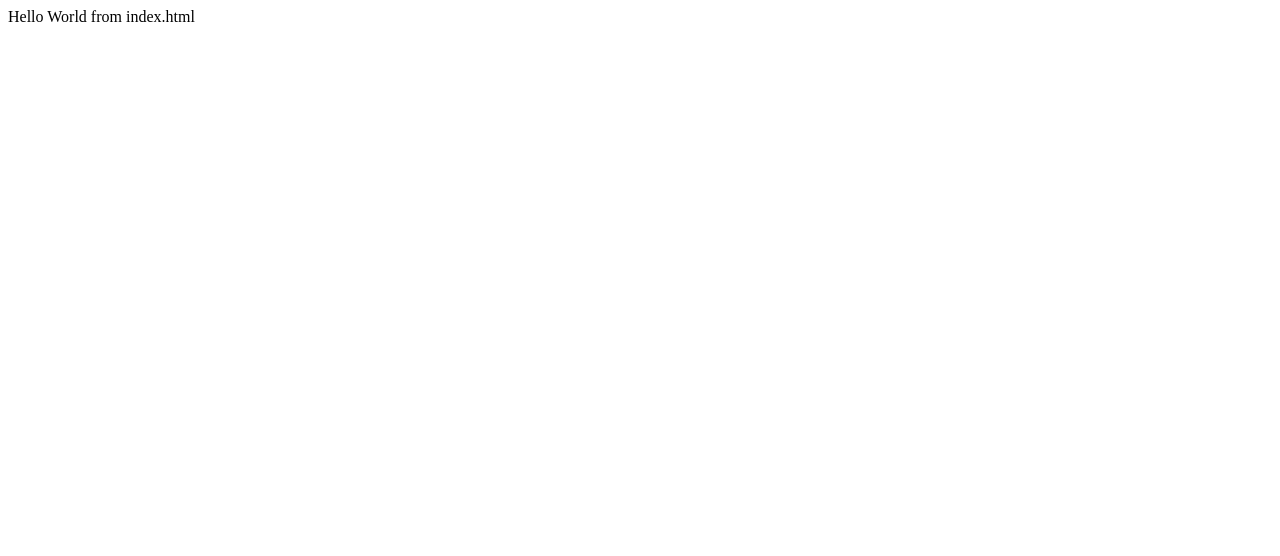
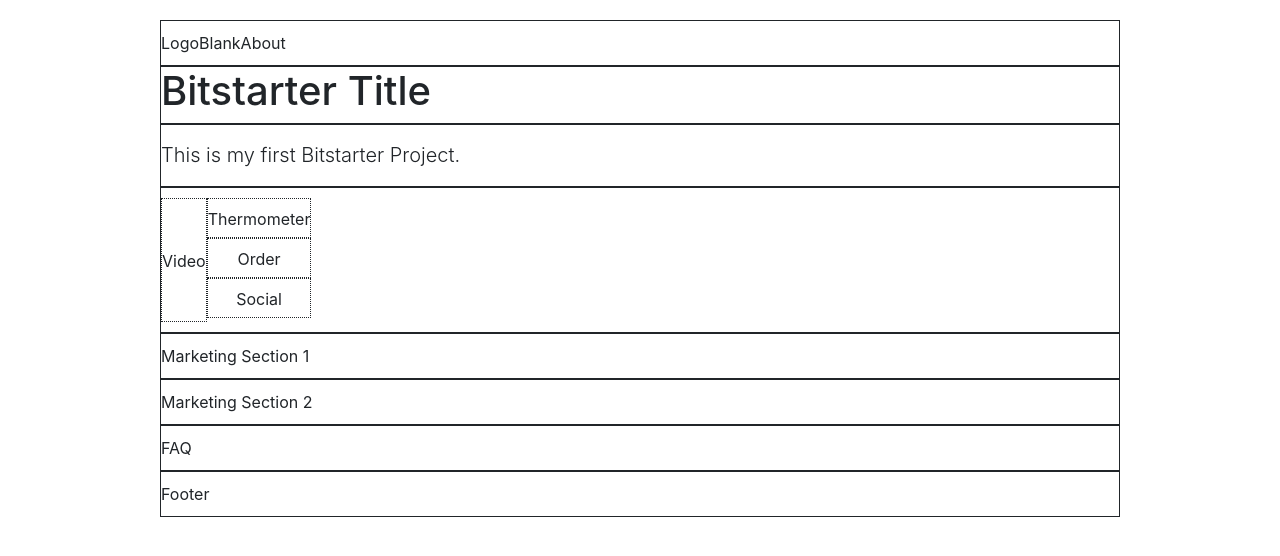
Before and after one commit to ljsalsan/bitstarter, a website: page index.html in a window 1280 px wide. Drawn offline with nearby package versions, Linux system fonts and the light colour scheme.

Commit message:
web frame structured

```diff
--- a/index.html
+++ b/index.html
@@ -1 +1,102 @@
-Hello World from index.html
+<!DOCTYPE>
+<html lang="en">
+	<head>
+		<title>My First Bitstarter</title>
+		<meta charset="utf-8">
+		<link type="text/css" rel="stylesheet"
+			href="http://twitter.github.com/bootstrap/assets/css/bootstrap.css">
+		<style type="text/css">
+			body {
+				padding-top: 20px;
+				padding-bottom: 40px;
+			}
+			.container {
+				width: 960px;
+			}
+			p.lead {
+					padding-top: 15px;
+			}
+			.navigation, .pitch, .section1, .section2, .faq, .footer {
+				padding: 10px 0px 10px 0px;
+			}
+			.video, .thermometer, .order, .social {
+				border: 1px dotted;
+				text-align: center;
+			}
+			.video {
+				/* Internal Borders have 1px width, thus need to add 4 x 1px to 120px. */
+				height: 124px;
+				line-height: 124px;
+			}
+			.thermometer, .order, .social {
+				/* line-height to vertical center: http://phrogz.net/css/vertical-align/index.html */
+				height: 40px;
+				line-height: 40px;
+			}
+			div.row {
+				border: 1px solid;
+			}
+		</style>
+	</head>
+	<body>
+		<div class="container">
+			<div class="row navigation">
+				<div class="span2 logo">
+					Logo
+				</div>
+				<div class="span6 blank">
+					Blank
+				</div>
+				<div class="span4 about">
+					About
+				</div>
+			</div>
+			<div class="row heading">
+				<div class="span12">
+					<h1>Bitstarter Title</h1>
+				</div>
+			</div>
+			<div class="row subheading">
+				<div class="span12">
+					<p class="lead">This is my first Bitstarter Project.</p>
+				</div>
+			</div>
+			<div class="row pitch">
+				<div class="span6 video">
+					Video
+				</div>
+				<div class="span6">
+					<div class="thermometer">
+						Thermometer
+					</div>
+					<div class="order">
+						Order
+					</div>
+					<div class="social">
+						Social
+					</div>
+				</div>
+			</div>
+			<div class="row section1">
+				<div class="span12">
+					Marketing Section 1
+				</div>
+			</div>
+			<div class="row section2">
+				<div class="span12">
+					Marketing Section 2
+				</div>
+			</div>
+			<div class="row faq">
+				<div class="span12">
+					FAQ
+				</div>
+			</div>
+			<div class="row footer">
+				<div class="span12">
+					Footer
+				</div>
+			</div>
+		</div>
+	</body>
+</html>
```
